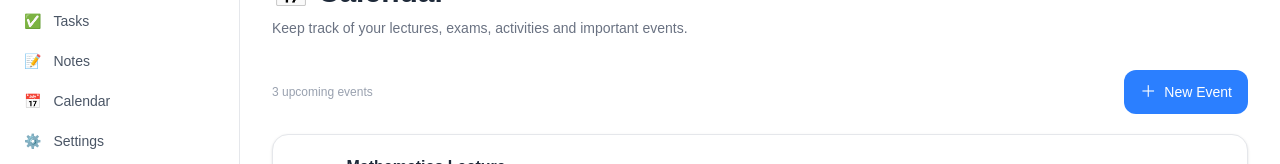
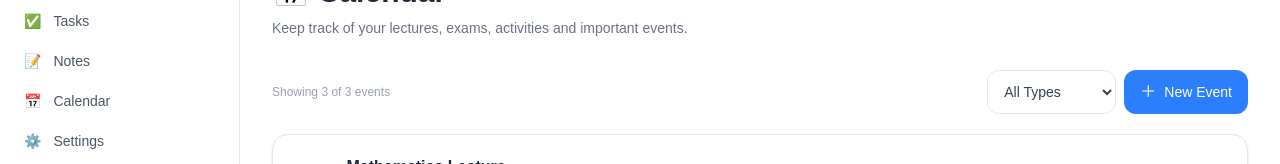
Before and after one commit to bruce10wayneofficial-png/student-life-dashboard, a Next.js app: page /calendar in a window 1280 px wide. Shown: the part 122-286 px from the top of the page. Built offline with nearby package versions, Linux system fonts and the light colour scheme.

Commit message:
Add calendar events, filters, editing and localStorage

```diff
--- a/app/calendar/page.tsx
+++ b/app/calendar/page.tsx
@@ -105,6 +105,11 @@ export default function CalendarPage() {
   const [editingTime, setEditingTime] = useState("");
   const [editingType, setEditingType] =
     useState<Event["type"]>("academic");
+
+  // ── Filter State ─────────────────────────────────────────────────────────
+
+  const [filterType, setFilterType] =
+    useState<"all" | Event["type"]>("all");
 
   // ── Load Events From localStorage ─────────────────────────────────────────
 
@@ -233,12 +238,17 @@ export default function CalendarPage() {
       currentEvents.filter((event) => event.id !== id)
     );
 
-    // If the event being edited gets deleted,
-    // close the edit form.
     if (editingId === id) {
       cancelEdit();
     }
   }
+
+  // ── Filter Events ─────────────────────────────────────────────────────────
+
+  const filteredEvents =
+    filterType === "all"
+      ? events
+      : events.filter((event) => event.type === filterType);
 
   // ── UI ────────────────────────────────────────────────────────────────────
 
@@ -260,11 +270,58 @@ export default function CalendarPage() {
 
       {/* ── Toolbar ── */}
 
-      <div className="flex items-center justify-between mb-5">
+      <div className="flex flex-col sm:flex-row sm:items-center sm:justify-between gap-3 mb-5">
+
+        {/* Event Count */}
 
         <span className="text-xs text-gray-400">
-          {events.length} upcoming events
+          Showing {filteredEvents.length} of {events.length} events
         </span>
+
+        <div className="flex gap-2">
+
+          {/* Filter */}
+
+          <select
+            value={filterType}
+            onChange={(e) =>
+              setFilterType(
+                e.target.value as "all" | Event["type"]
+              )
+            }
+            className="
+              px-3 py-2.5
+              rounded-xl
+              border border-gray-200
+              bg-white
+              text-sm text-gray-700
+              focus:outline-none
+              focus:ring-2
+              focus:ring-blue-300
+            "
+          >
+            <option value="all">
+              All Types
+            </option>
+
+            <option value="academic">
+              📚 Academic
+            </option>
+
+            <option value="social">
+              🎉 Social
+            </option>
+
+            <option value="sports">
+              ⚽ Sports
+            </option>
+
+            <option value="other">
+              📌 Other
+            </option>
+          </select>
+
+          {/* New Event */}
 
           <button
             onClick={() =>
@@ -290,6 +347,8 @@ export default function CalendarPage() {
 
         </div>
 
+      </div>
+
       {/* ── Create Event Form ── */}
 
       {showCreateForm && (
@@ -305,8 +364,6 @@ export default function CalendarPage() {
           <h2 className="text-lg font-semibold text-gray-800 mb-5">
             ✨ Create New Event
           </h2>
-
-          {/* Title */}
 
           <input
             type="text"
@@ -328,8 +385,6 @@ export default function CalendarPage() {
             "
           />
 
-          {/* Date */}
-
           <input
             type="date"
             value={newDate}
@@ -348,8 +403,6 @@ export default function CalendarPage() {
             "
           />
 
-          {/* Time */}
-
           <input
             type="time"
             value={newTime}
@@ -367,8 +420,6 @@ export default function CalendarPage() {
               focus:ring-blue-300
             "
           />
-
-          {/* Type */}
 
           <select
             value={newType}
@@ -404,8 +455,6 @@ export default function CalendarPage() {
               📌 Other
             </option>
           </select>
-
-          {/* Buttons */}
 
           <div className="flex justify-end gap-2">
 
@@ -447,7 +496,7 @@ export default function CalendarPage() {
 
       <div className="space-y-4">
 
-        {events.length === 0 ? (
+        {filteredEvents.length === 0 ? (
 
           <div className="
             bg-white
@@ -462,18 +511,18 @@ export default function CalendarPage() {
             </div>
 
             <h2 className="text-lg font-semibold text-gray-700">
-              No events
+              No events found
             </h2>
 
             <p className="text-sm text-gray-400 mt-1">
-              Your upcoming events will appear here.
+              Try changing the filter or create a new event.
             </p>
 
           </div>
 
         ) : (
 
-          events.map((event) => {
+          filteredEvents.map((event) => {
 
             const { emoji, badge } =
               eventTypeStyles[event.type];
@@ -532,7 +581,7 @@ export default function CalendarPage() {
                   {event.type}
                 </span>
 
-                {/* Edit Button */}
+                {/* Edit */}
 
                 <button
                   onClick={() => startEditing(event)}
@@ -548,7 +597,7 @@ export default function CalendarPage() {
                   ✏️
                 </button>
 
-                {/* Delete Button */}
+                {/* Delete */}
 
                 <button
                   onClick={() =>
@@ -597,8 +646,6 @@ export default function CalendarPage() {
               ✏️ Edit Event
             </h2>
 
-            {/* Title */}
-
             <input
               type="text"
               value={editingTitle}
@@ -618,8 +665,6 @@ export default function CalendarPage() {
               "
             />
 
-            {/* Date */}
-
             <input
               type="date"
               value={editingDate}
@@ -638,8 +683,6 @@ export default function CalendarPage() {
               "
             />
 
-            {/* Time */}
-
             <input
               type="time"
               value={editingTime}
@@ -657,8 +700,6 @@ export default function CalendarPage() {
                 focus:ring-blue-300
               "
             />
-
-            {/* Type */}
 
             <select
               value={editingType}
@@ -694,8 +735,6 @@ export default function CalendarPage() {
                 📌 Other
               </option>
             </select>
-
-            {/* Modal Buttons */}
 
             <div className="flex justify-end gap-2">
 
```
Lines whose indentation alone changed are shown as unchanged.
